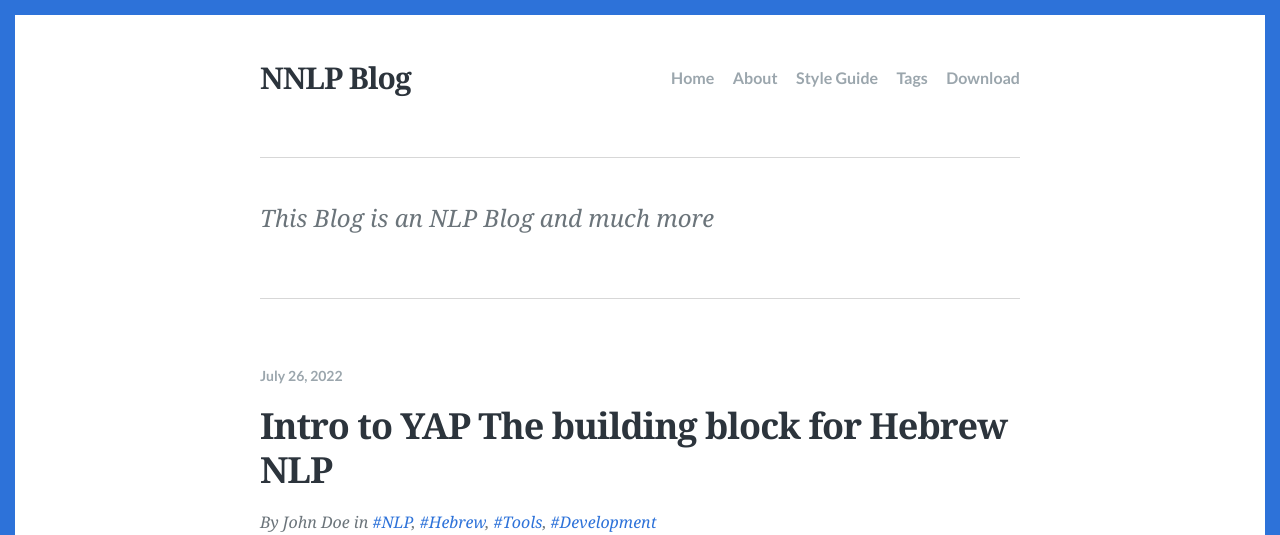
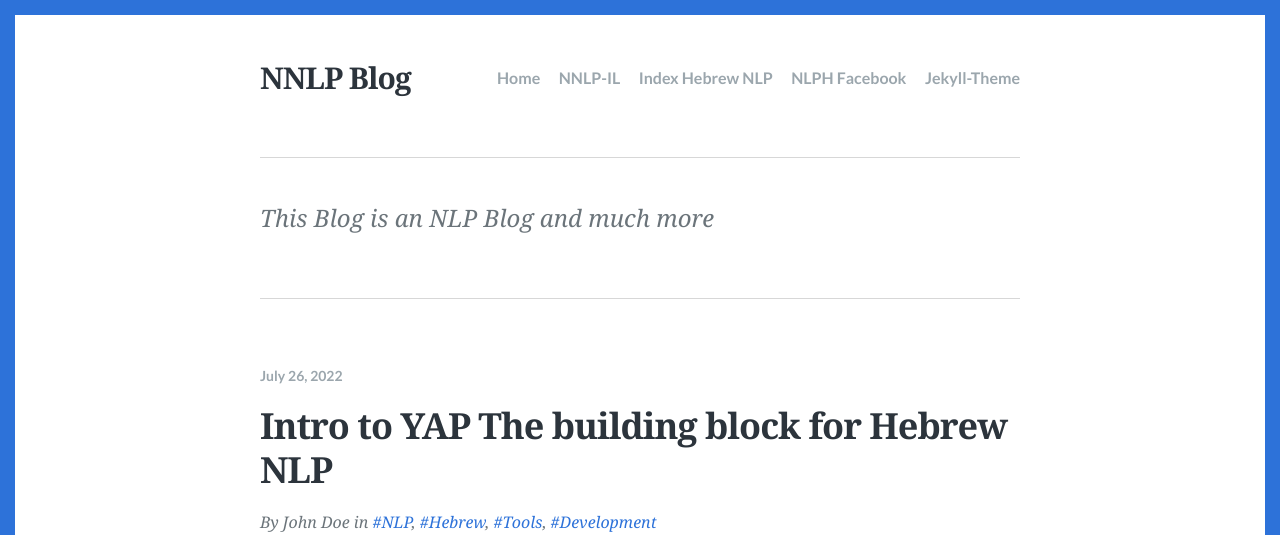
Before and after one commit to NNLP-IL/Blog, a Jekyll site: the page built from index.html, in a window 1280 px wide. Shown: the top 535 px of the page. Built offline with Jekyll 4.4.1, drawn with Linux system fonts in a browser that asks for light colours; some web fonts are replaced; the list of posts is cut into pages by our own code; grey boxes are pictures that could not be loaded.

Commit message:
added important links

```diff
--- a/_config.yml
+++ b/_config.yml
@@ -30,13 +30,13 @@ google_analytics: ""
 navigation:
   - text: Home
     url: /Blog
-  - text: About
-    url: /about/
-  - text: Style Guide
-    url: /style-guide/
-  - text: Tags
-    url: /tags/
-  - text: Download
+  - text: NNLP-IL
+    url: https://nnlp-il.mafat.ai/
+  - text: Index Hebrew NLP
+    url: https://github.com/NNLP-IL/Resources
+  - text: NLPH Facebook
+    url: https://www.facebook.com/groups/157877988136954/
+  - text: Jekyll-Theme
     url: https://github.com/JustGoodThemes/Scriptor-Jekyll-Theme
 
 # The shortname for your Disqus site to enable comments.
```
